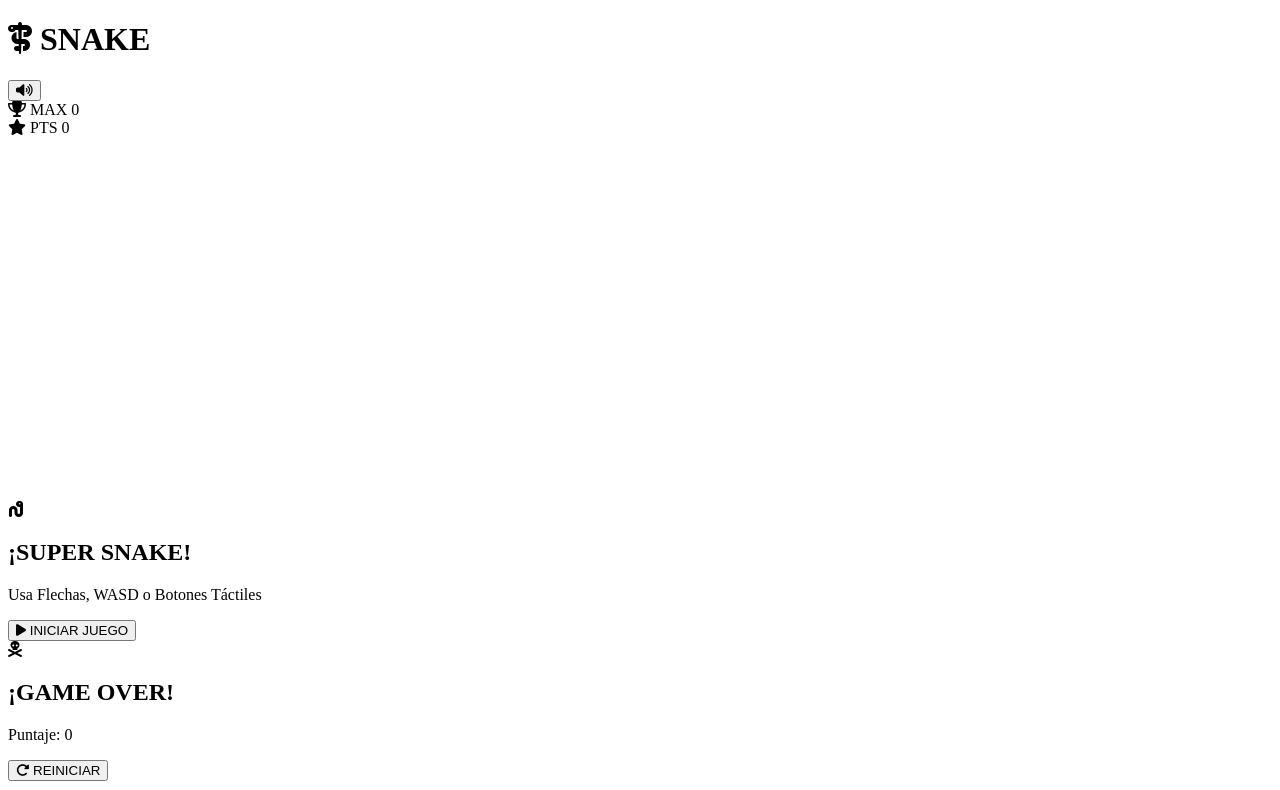
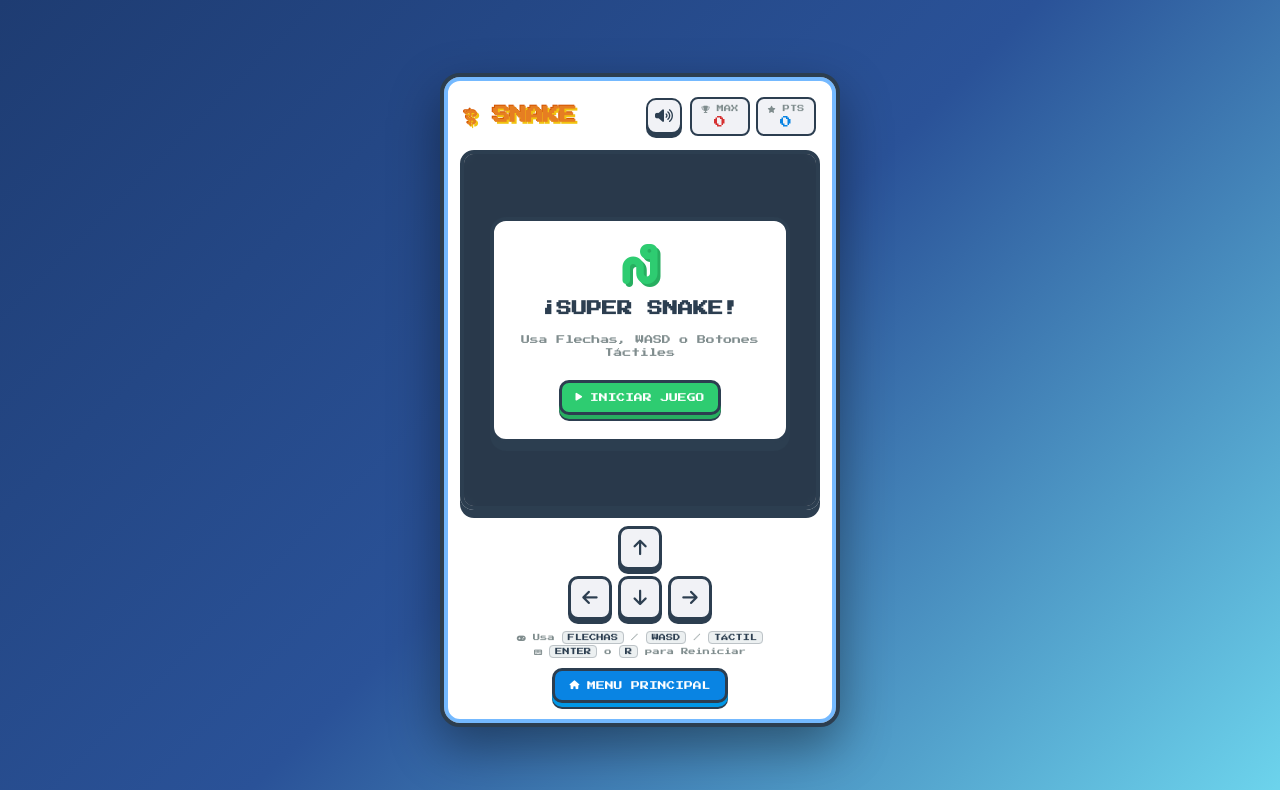
Before and after one commit to Fer-Mejia/arcade, a plain HTML site: page Snake/index.html in a window 1280 px wide. Shown: the top 790 px of the page. Drawn offline with Linux system fonts and the light colour scheme.

Commit message:
Ajustando Snake para celulares3

```diff
--- a/Snake/style.css
+++ b/Snake/style.css
@@ -1,33 +1,274 @@
-/* Controles Táctiles (D-Pad) */
+:root {
+  --bg-gradient: linear-gradient(135deg, #1e3c72 0%, #2a5298 50%, #6dd5ed 100%);
+  --text-dark: #2c3e50;
+  --font-retro: 'Press Start 2P', monospace;
+}
+
+* {
+  margin: 0;
+  padding: 0;
+  box-sizing: border-box;
+}
+
+body {
+  background: var(--bg-gradient);
+  color: var(--text-dark);
+  font-family: var(--font-retro);
+  display: flex;
+  justify-content: center;
+  align-items: center;
+  min-height: 100vh;
+  overflow: hidden;
+}
+
+.game-card {
+  position: relative;
+  z-index: 1;
+  background: #ffffff;
+  border: 4px solid #2c3e50;
+  border-radius: 20px;
+  padding: 20px;
+  box-shadow: 0 20px 50px rgba(0, 0, 0, 0.4), inset 0 0 0 4px #74b9ff;
+  display: flex;
+  flex-direction: column;
+  align-items: center;
+  gap: 14px;
+  width: 400px;
+}
+
+.game-header {
+  width: 100%;
+  display: flex;
+  justify-content: space-between;
+  align-items: center;
+}
+
+.header-title {
+  display: flex;
+  align-items: center;
+  gap: 8px;
+}
+
+h1 {
+  font-size: 1.1rem;
+  color: #e67e22;
+  text-shadow: 2px 2px 0px #f1c40f, -1px -1px 0px #d35400;
+  letter-spacing: -1px;
+}
+
+.header-right {
+  display: flex;
+  align-items: center;
+  gap: 8px;
+}
+
+.btn-icon {
+  background: #f1f2f6;
+  border: 2px solid #2c3e50;
+  color: #2c3e50;
+  width: 36px;
+  height: 36px;
+  border-radius: 10px;
+  cursor: pointer;
+  display: flex;
+  justify-content: center;
+  align-items: center;
+  font-size: 0.9rem;
+  transition: all 0.15s ease;
+  box-shadow: 0 4px 0 #2c3e50;
+}
+
+.btn-icon:hover {
+  background: #ffeaa7;
+  transform: translateY(-2px);
+  box-shadow: 0 6px 0 #2c3e50;
+}
+
+.btn-icon.muted {
+  color: #a4b0be;
+}
+
+.scoreboard {
+  display: flex;
+  gap: 6px;
+}
+
+.score-box {
+  background: #f1f2f6;
+  padding: 6px 8px;
+  border-radius: 8px;
+  border: 2px solid #2c3e50;
+  display: flex;
+  flex-direction: column;
+  align-items: center;
+  font-size: 0.5rem;
+  min-width: 60px;
+}
+
+.score-box .label {
+  color: #7f8c8d;
+  margin-bottom: 3px;
+  font-size: 0.45rem;
+}
+
+.score-box.highlight #score {
+  color: #0984e3;
+  font-size: 0.75rem;
+}
+
+.score-box #highScore {
+  color: #d63031;
+  font-size: 0.75rem;
+}
+
+.canvas-wrapper {
+  position: relative;
+  border-radius: 14px;
+  overflow: hidden;
+  box-shadow: 0 8px 0 #2c3e50;
+  border: 4px solid #2c3e50;
+  width: 360px;
+  height: 360px;
+}
+
+canvas {
+  display: block;
+  background: #222f3e;
+}
+
+.overlay {
+  position: absolute;
+  top: 0;
+  left: 0;
+  width: 100%;
+  height: 100%;
+  background: rgba(44, 62, 80, 0.75);
+  backdrop-filter: blur(3px);
+  display: flex;
+  justify-content: center;
+  align-items: center;
+  animation: fadeIn 0.25s ease;
+  z-index: 10;
+}
+
+.overlay-content {
+  text-align: center;
+  display: flex;
+  flex-direction: column;
+  align-items: center;
+  gap: 14px;
+  padding: 24px;
+  background: #ffffff;
+  border: 4px solid #2c3e50;
+  border-radius: 16px;
+  box-shadow: 0 8px 0 #2c3e50;
+  width: 85%;
+}
+
+.start-icon {
+  font-size: 2.5rem;
+  color: #2ecc71;
+  text-shadow: 3px 3px 0 #27ae60;
+  animation: bounce 1.2s infinite alternate ease-in-out;
+}
+
+.death-icon {
+  font-size: 2.5rem;
+  color: #e74c3c;
+  text-shadow: 3px 3px 0 #c0392b;
+  animation: shake 0.5s infinite;
+}
+
+.overlay h2 {
+  color: #2c3e50;
+  font-size: 0.95rem;
+  line-height: 1.3;
+}
+
+#gameOverOverlay h2 {
+  color: #c0392b;
+}
+
+.overlay p {
+  font-size: 0.55rem;
+  color: #7f8c8d;
+  line-height: 1.5;
+}
+
+.final-score-badge {
+  font-size: 0.8rem !important;
+  color: #27ae60 !important;
+  font-weight: bold;
+  margin-top: 4px;
+}
+
+.btn-primary {
+  margin-top: 6px;
+  background: #2ecc71;
+  color: #ffffff;
+  border: 3px solid #2c3e50;
+  font-family: var(--font-retro);
+  padding: 10px 14px;
+  font-size: 0.55rem;
+  border-radius: 10px;
+  cursor: pointer;
+  transition: all 0.15s ease;
+  display: flex;
+  align-items: center;
+  gap: 8px;
+  box-shadow: 0 4px 0 #27ae60, 0 6px 0 #2c3e50;
+}
+
+.btn-primary:hover {
+  transform: translateY(-2px);
+  background: #58d68d;
+  box-shadow: 0 6px 0 #27ae60, 0 8px 0 #2c3e50;
+}
+
+/* --- Botón Regresar al Menú (con tu paleta exacta) --- */
+.back-btn {
+  background: #0984e3 !important;
+  box-shadow: 0 4px 0 #0097e6, 0 6px 0 #2c3e50 !important;
+  margin-top: 6px;
+  text-decoration: none;
+  align-self: center;
+}
+
+.back-btn:hover {
+  background: #74b9ff !important;
+  box-shadow: 0 6px 0 #0097e6, 0 8px 0 #2c3e50 !important;
+}
+
+/* --- Controles Táctiles / Flechitas Móvil --- */
 .touch-controls {
   display: flex;
   flex-direction: column;
   align-items: center;
-  gap: 8px;
-  margin-top: 12px;
+  gap: 6px;
   user-select: none;
+  margin-top: 2px;
 }
 
 .dpad-row {
   display: flex;
-  gap: 8px;
+  gap: 6px;
 }
 
 .dpad-btn {
-  width: 50px;
-  height: 50px;
+  width: 44px;
+  height: 44px;
   background: #f1f2f6;
   color: #2c3e50;
   border: 3px solid #2c3e50;
   border-radius: 10px;
-  font-size: 1.2rem;
+  font-size: 1.1rem;
   cursor: pointer;
   box-shadow: 0 4px 0 #2c3e50;
   display: flex;
   justify-content: center;
   align-items: center;
   transition: all 0.1s ease;
-  touch-action: manipulation; /* Evita zoom al presionar rápido en celular */
+  touch-action: manipulation;
 }
 
 .dpad-btn:active {
@@ -36,3 +277,51 @@
   background: #2ecc71;
   color: #ffffff;
 }
+
+.game-controls {
+  font-size: 0.45rem;
+  color: #7f8c8d;
+  display: flex;
+  flex-direction: column;
+  gap: 6px;
+  text-align: center;
+}
+
+.game-controls span {
+  color: #2c3e50;
+  background: #ecf0f1;
+  border: 1px solid #bdc3c7;
+  padding: 2px 5px;
+  border-radius: 4px;
+}
+
+.hidden {
+  display: none !important;
+}
+
+@keyframes fadeIn {
+  from { opacity: 0; transform: scale(0.95); }
+  to { opacity: 1; transform: scale(1); }
+}
+
+@keyframes bounce {
+  from { transform: translateY(0); }
+  to { transform: translateY(-10px); }
+}
+
+@keyframes shake {
+  0%, 100% { transform: rotate(0deg); }
+  25% { transform: rotate(-8deg); }
+  75% { transform: rotate(8deg); }
+}
+
+/* Escalado suave solo si la pantalla del celular es muy pequeña */
+@media (max-width: 420px) {
+  body {
+    overflow: auto;
+  }
+  .game-card {
+    transform: scale(0.88);
+    transform-origin: top center;
+  }
+}
```
